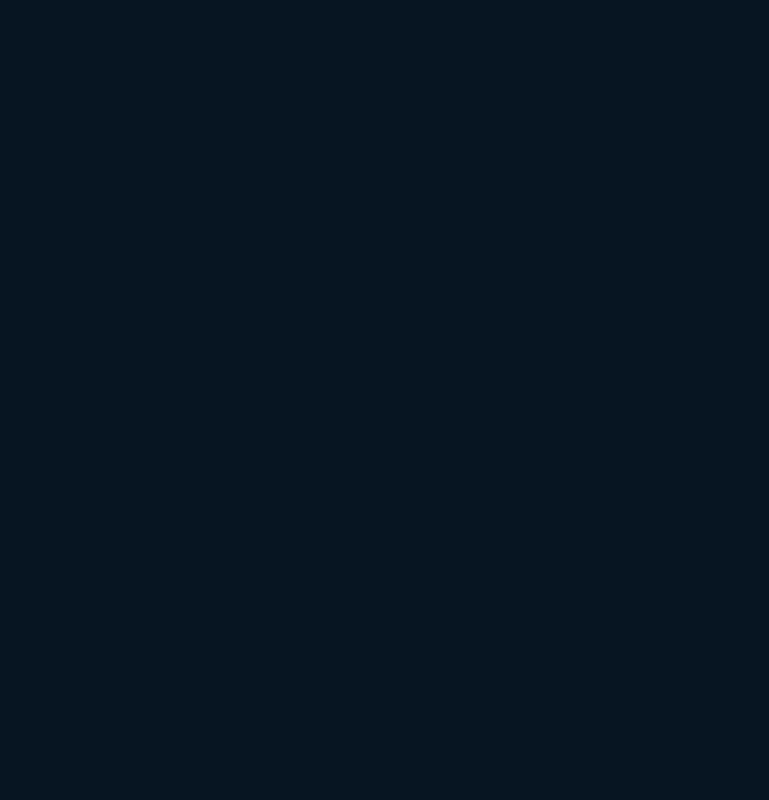
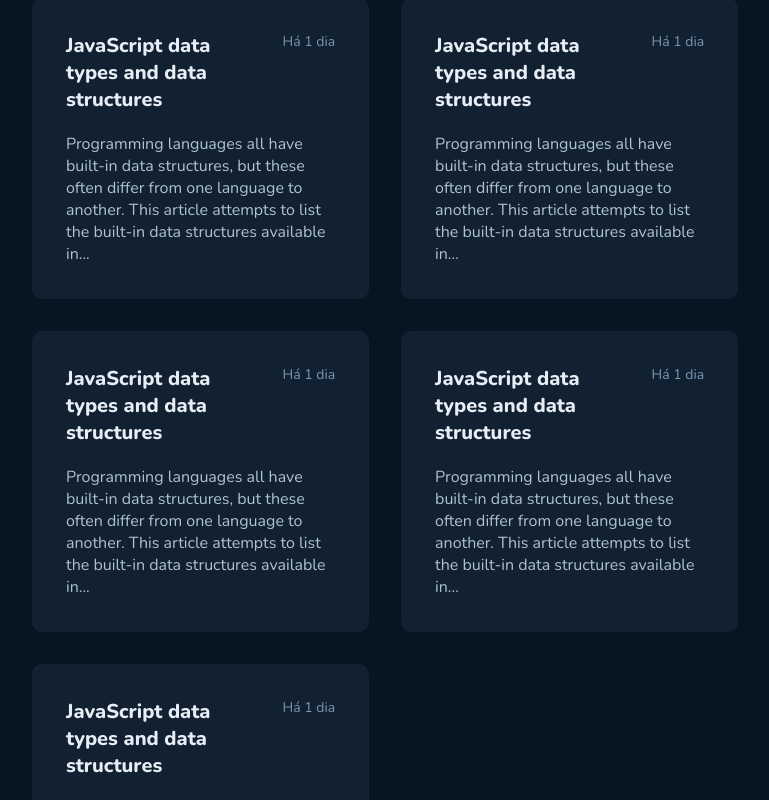
Before and after one commit to LUKASRIB15/github-blog, a React (Vite) app: page / in a window 1280 px wide. Shown: the part 640-1440 px from the top of the page, without its empty margins (256-1025 px from the left). Before the commit the page ends 800 px from the top, so only its background shows below. Built offline with nearby package versions, Linux system fonts and the light colour scheme.

Commit message:
Termino da página Home com as listas de repositorios (#14)
Co-authored-by: lucas <lucasoribeiro100@gmail.com>

```diff
--- a/src/components/FormSearch/styles.ts
+++ b/src/components/FormSearch/styles.ts
@@ -3,6 +3,7 @@
 export const LayoutFormSearch = styled.div`
     width: 100%;
     margin-top: 4.5rem;
+    margin-bottom: 3rem;
 `
 
 export const HeaderFormSearch = styled.header`
--- a/src/pages/Home/index.tsx
+++ b/src/pages/Home/index.tsx
@@ -1,7 +1,7 @@
 import { FormSearch } from "../../components/FormSearch"
 import { Header } from "../../components/Header"
 import { Profile } from "../../components/Profile"
-import { LayoutMainHome } from "./styles"
+import { CardList, CardRepository, HeaderCard, LayoutMainHome, MainCard } from "./styles"
 
 export function Home(){
     return(
@@ -10,6 +10,73 @@
             <LayoutMainHome>
                 <Profile/>
                 <FormSearch/>
+                <CardList>
+                    <CardRepository>
+                        <HeaderCard>
+                            <strong>JavaScript data types and data structures</strong>
+                            <span>Há 1 dia</span>
+                        </HeaderCard>
+                        <MainCard>
+                            <p>
+                               Programming languages all have built-in data structures,
+                               but these often differ from one language to another.
+                               This article attempts to list the built-in data structures available in...
+                            </p>
+                        </MainCard>
+                    </CardRepository>
+                    <CardRepository>
+                        <HeaderCard>
+                            <strong>JavaScript data types and data structures</strong>
+                            <span>Há 1 dia</span>
+                        </HeaderCard>
+                        <MainCard>
+                            <p>
+                               Programming languages all have built-in data structures,
+                               but these often differ from one language to another.
+                               This article attempts to list the built-in data structures available in...
+                            </p>
+                        </MainCard>
+                    </CardRepository>
+                    <CardRepository>
+                        <HeaderCard>
+                            <strong>JavaScript data types and data structures</strong>
+                            <span>Há 1 dia</span>
+                        </HeaderCard>
+                        <MainCard>
+                            <p>
+                               Programming languages all have built-in data structures,
+                               but these often differ from one language to another.
+                               This article attempts to list the built-in data structures available in...
+                            </p>
+                        </MainCard>
+                    </CardRepository>
+                    <CardRepository>
+                        <HeaderCard>
+                            <strong>JavaScript data types and data structures</strong>
+                            <span>Há 1 dia</span>
+                        </HeaderCard>
+                        <MainCard>
+                            <p>
+                               Programming languages all have built-in data structures,
+                               but these often differ from one language to another.
+                               This article attempts to list the built-in data structures available in...
+                            </p>
+                        </MainCard>
+                    </CardRepository>
+                    <CardRepository>
+                        <HeaderCard>
+                            <strong>JavaScript data types and data structures</strong>
+                            <span>Há 1 dia</span>
+                        </HeaderCard>
+                        <MainCard>
+                            <p>
+                               Programming languages all have built-in data structures,
+                               but these often differ from one language to another.
+                               This article attempts to list the built-in data structures available in...
+                            </p>
+                        </MainCard>
+                    </CardRepository>
+                </CardList>
             </LayoutMainHome>
         </div>
     )
--- a/src/pages/Home/styles.ts
+++ b/src/pages/Home/styles.ts
@@ -4,3 +4,43 @@
     margin: -5.5rem 18rem 0rem ;
 
 `
+export const CardRepository = styled.div`
+    padding: 2rem;
+    width: 39.9%;
+
+    background-color: ${props=>props.theme["base-post"]};
+    border-radius: 10px;
+    border: 2px solid transparent;
+    box-sizing: inherit;
+
+    transition: border 0.2s;
+
+    &:hover{
+        border: 2px solid ${props=>props.theme["base-label"]};
+    }
+`
+export const HeaderCard = styled.header`
+    display: grid;
+    grid-template-columns: 1fr 80px;
+    gap: 1rem;
+    margin-bottom: 1.25rem;
+
+    strong{
+        font-size: 1.25rem;
+    }
+
+    span{
+        color:${props=>props.theme["base-span"]};
+        font-size: 0.875rem;
+        text-align: right;
+    }
+`
+export const MainCard = styled.main`
+    color: ${props=>props.theme["base-text"]};
+`
+export const CardList = styled.main`
+    display: flex;
+    flex-wrap: wrap;
+    gap: 2rem;
+    width: 120%;
+`
```
